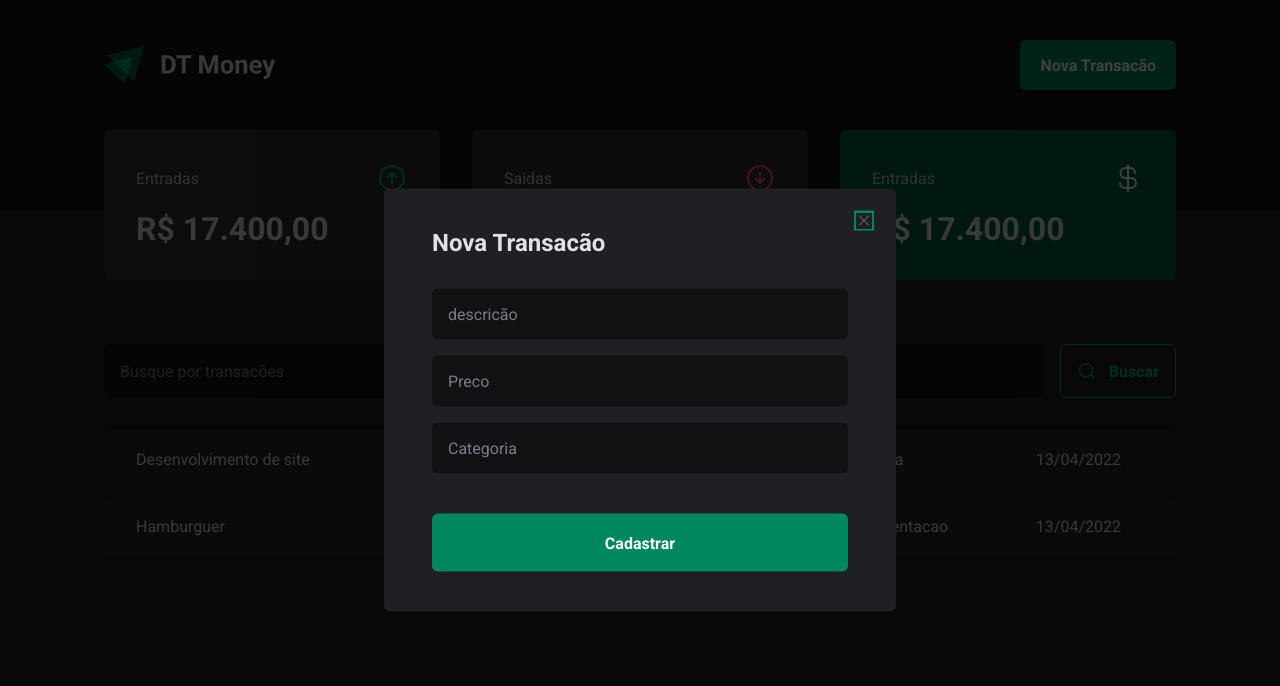
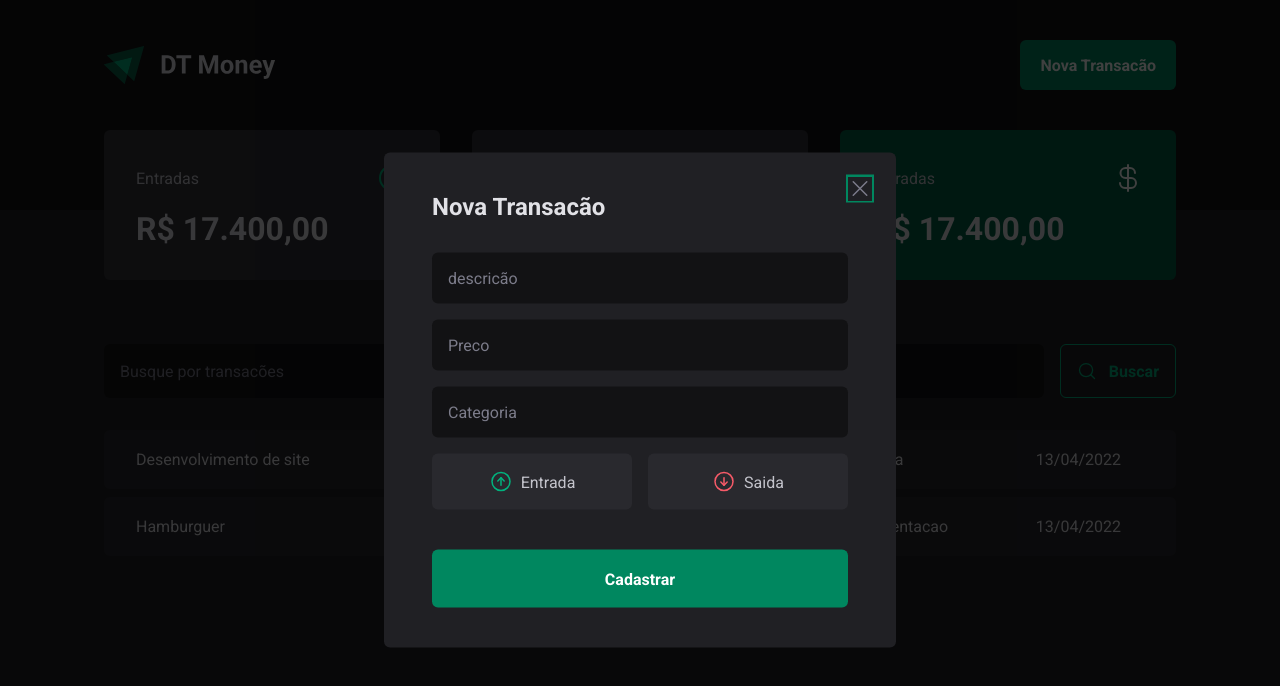
Before and after one commit to AndreLimaS/manage-sales, a React (Vite) app: page / in a window 1280 px wide. Both pictures are taken after a click on the button "Nova Transacão". Shown: the top 686 px of the page. Built offline with nearby package versions, Linux system fonts and the light colour scheme.

Commit message:
feat: create buttons income and outcome in modal

```diff
--- a/package.json
+++ b/package.json
@@ -10,6 +10,7 @@
   },
   "dependencies": {
     "@radix-ui/react-dialog": "^1.0.3",
+    "@radix-ui/react-radio-group": "^1.1.2",
     "phosphor-react": "^1.4.1",
     "react": "^18.2.0",
     "react-dom": "^18.2.0",
--- a/src/components/NewTransactionModal/index.tsx
+++ b/src/components/NewTransactionModal/index.tsx
@@ -1,6 +1,12 @@
 import * as Dialog from "@radix-ui/react-dialog";
-import { Overlay, Content, CloseButton } from "./styles";
-import { X } from "phosphor-react";
+import {
+  Overlay,
+  Content,
+  CloseButton,
+  TransactionType,
+  TrasactionTypeButton,
+} from "./styles";
+import { ArrowCircleDown, ArrowCircleUp, X } from "phosphor-react";
 export function NewTrasactionModal() {
   return (
     <Dialog.Portal>
@@ -8,12 +14,24 @@
       <Content>
         <Dialog.Title>Nova Transacão</Dialog.Title>
         <CloseButton>
-          <X />
+          <X size={24} />
         </CloseButton>
         <form action="">
           <input type="text" placeholder="descricão" required />
           <input type="text" placeholder="Preco" required />
           <input type="text" placeholder="Categoria" required />
+
+          <TransactionType>
+            <TrasactionTypeButton variant="income" value="income">
+              <ArrowCircleUp size={24} />
+              Entrada
+            </TrasactionTypeButton>
+
+            <TrasactionTypeButton variant="outcome" value="outcome">
+              <ArrowCircleDown size={24} />
+              Saida
+            </TrasactionTypeButton>
+          </TransactionType>
 
           <button type="submit">Cadastrar</button>
         </form>
--- a/src/components/NewTransactionModal/styles.ts
+++ b/src/components/NewTransactionModal/styles.ts
@@ -1,5 +1,9 @@
 import styled from "styled-components";
 import * as Dialog from "@radix-ui/react-dialog";
+import * as RadioGroup from "@radix-ui/react-radio-group";
+interface TransactionTypeButtonProps {
+  variant: "income" | "outcome";
+}
 
 export const Overlay = styled(Dialog.Overlay)`
   position: fixed;
@@ -67,3 +71,49 @@
   cursor: pointer;
   color: ${(props) => props.theme["gray-500"]};
 `;
+
+export const TransactionType = styled(RadioGroup.Root)`
+  display: grid;
+  grid-template-columns: repeat(2, 1fr);
+  gap: 1rem;
+  margin-top: 0%.5rem;
+`;
+
+export const TrasactionTypeButton = styled(
+  RadioGroup.Item
+)<TransactionTypeButtonProps>`
+  background: ${(props) => props.theme["gray-700"]};
+  padding: 1rem;
+  display: flex;
+  align-items: center;
+  justify-content: center;
+  gap: 0.5rem;
+  border-radius: 6px;
+  cursor: pointer;
+  border: 0;
+  color: ${(props) => props.theme["gray-300"]};
+
+  svg {
+    color: ${(props) =>
+      props.variant === "income"
+        ? props.theme["green-300"]
+        : props.theme["red-300"]};
+  }
+
+  &[data-state="unchecked"]:hover {
+    transition: background-color 0.2s;
+    background: ${(props) => props.theme["gray-600"]};
+  }
+
+  &[data-state="checked"] {
+    color: ${(props) => props.theme.white};
+    background: ${(props) =>
+      props.variant === "income"
+        ? props.theme["green-500"]
+        : props.theme["red-500"]};
+
+    svg {
+      color: ${(props) => props.theme.white};
+    }
+  }
+`;
```
Also changed, not shown: 1 other file (tests, documents, lock files or other folders).
